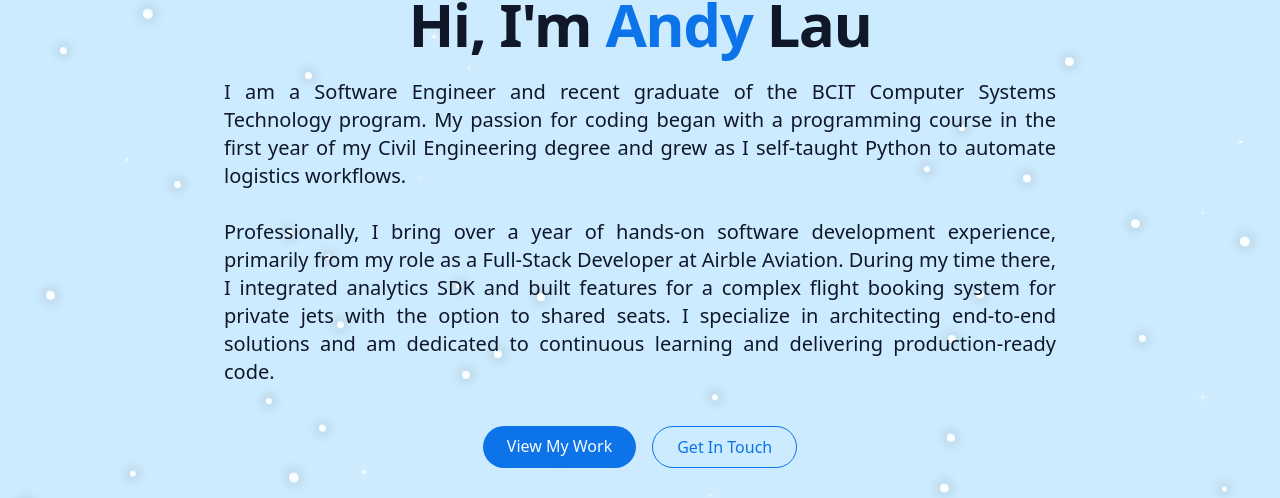
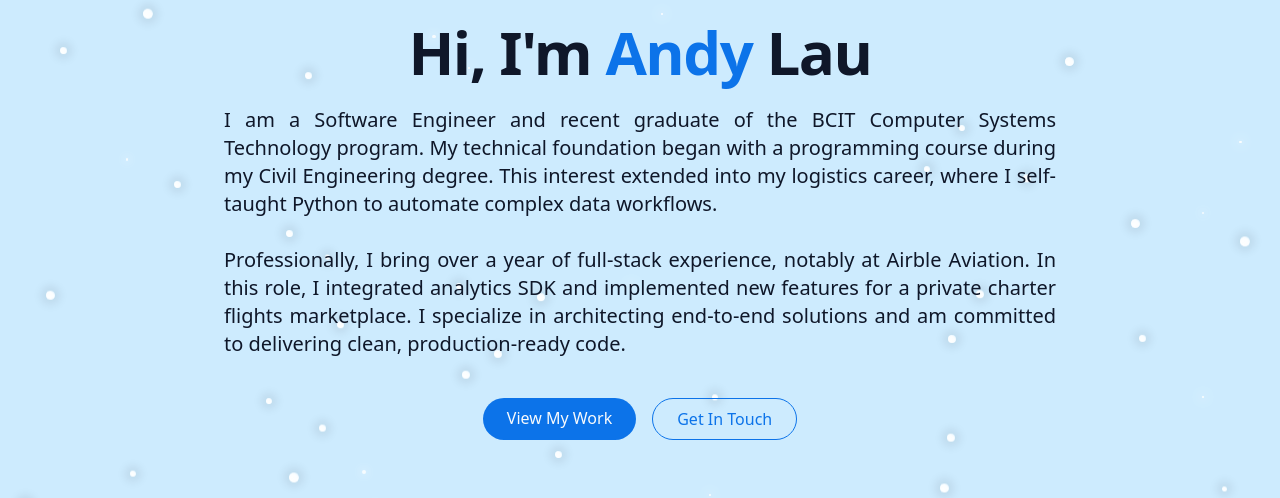
Before and after one commit to andyhplau/portfolio-andyhplau, a React (Vite) app: page / in a window 1280 px wide. Shown: the part 169-667 px from the top of the page. Built offline with nearby package versions, Linux system fonts and the light colour scheme; no server answers.

Commit message:
fix: updated self intro

```diff
--- a/src/components/HeroSection.tsx
+++ b/src/components/HeroSection.tsx
@@ -22,18 +22,17 @@ export const HeroSection = () => {
 
           <p className="text-lg md:text-xl text-muted-foreground max-2-2xl mx-auto opacity-0 animate-fade-in-delay-3 text-justify">
             I am a Software Engineer and recent graduate of the BCIT Computer
-            Systems Technology program. My passion for coding began with a
-            programming course in the first year of my Civil Engineering degree
-            and grew as I self-taught Python to automate logistics workflows.
+            Systems Technology program. My technical foundation began with a
+            programming course during my Civil Engineering degree. This interest
+            extended into my logistics career, where I self-taught Python to
+            automate complex data workflows.
             <br />
             <br />
-            Professionally, I bring over a year of hands-on software development
-            experience, primarily from my role as a Full-Stack Developer at
-            Airble Aviation. During my time there, I integrated analytics SDK
-            and built features for a complex flight booking system for private
-            jets with the option to shared seats. I specialize in architecting
-            end-to-end solutions and am dedicated to continuous learning and
-            delivering production-ready code.
+            Professionally, I bring over a year of full-stack experience,
+            notably at Airble Aviation. In this role, I integrated analytics SDK
+            and implemented new features for a private charter flights
+            marketplace. I specialize in architecting end-to-end solutions and
+            am committed to delivering clean, production-ready code.
           </p>
 
           <div className="pt-4 opacity-0 animate-fade-in-delay-4 flex flex-col sm:flex-row gap-4 justify-center">
```
